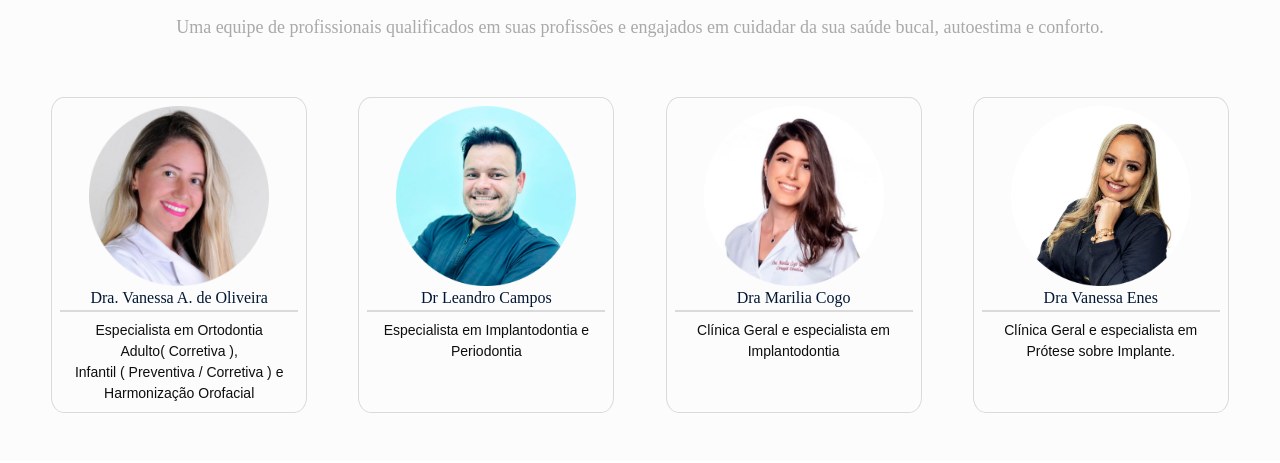
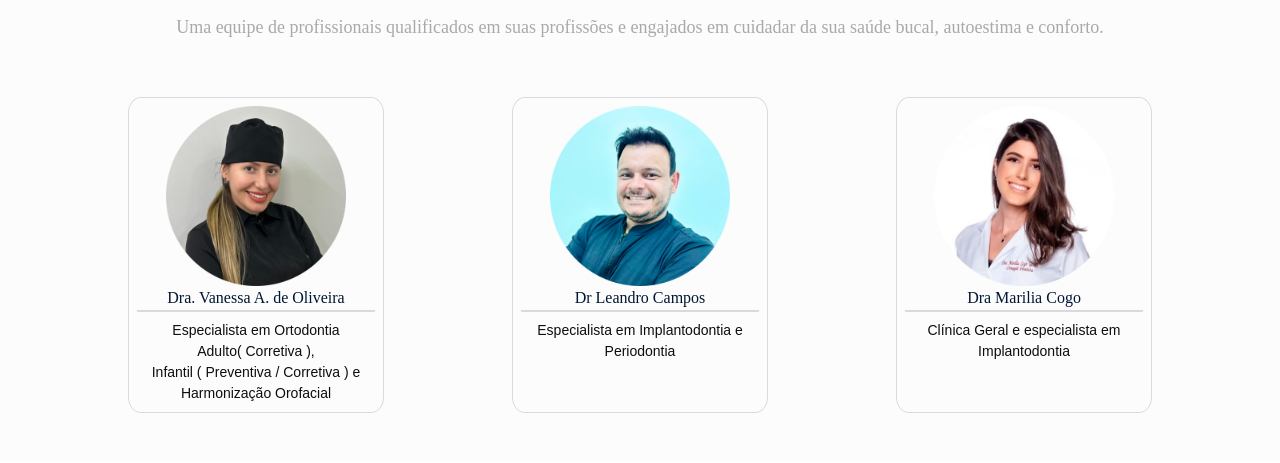
Before and after one commit to silvioVenton/odontologia, a Next.js app: page / in a window 1280 px wide. Shown: the part 1505-1968 px from the top of the page. Built offline with nearby package versions, Linux system fonts and the light colour scheme.

Commit message:
atualização de foto

```diff
--- a/src/app/layout.tsx
+++ b/src/app/layout.tsx
@@ -120,7 +120,7 @@ export default function RootLayout({
           <div className="card">
             <div className="identificaçãoProf">
                 <Image
-                src="/fotos/draVanessa.png"
+                src="/fotos/draVanessaUp.png"
                 width={180}
                 height={150}
                 alt="imagem dentista"
@@ -195,7 +195,7 @@ export default function RootLayout({
 
 
 
-        <div className="individual">
+        {/*<div className="individual">
           <div className="card">
             <div className="identificaçãoProf">
                 <Image
@@ -216,7 +216,7 @@ export default function RootLayout({
               </h3>
             </div>
           </div>
-        </div>
+        </div>*/}
 
 
 
```
Also changed, not shown: public/fonts/BreeSerif-Regular.ttf (added), public/fotos/draVanessaUp.png (added).
